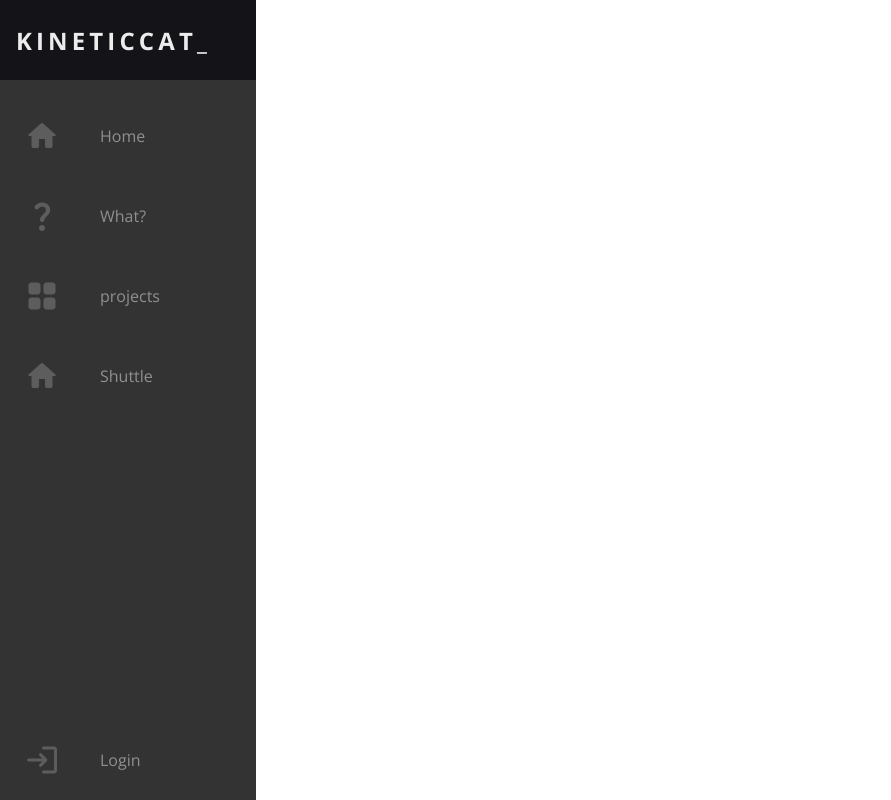
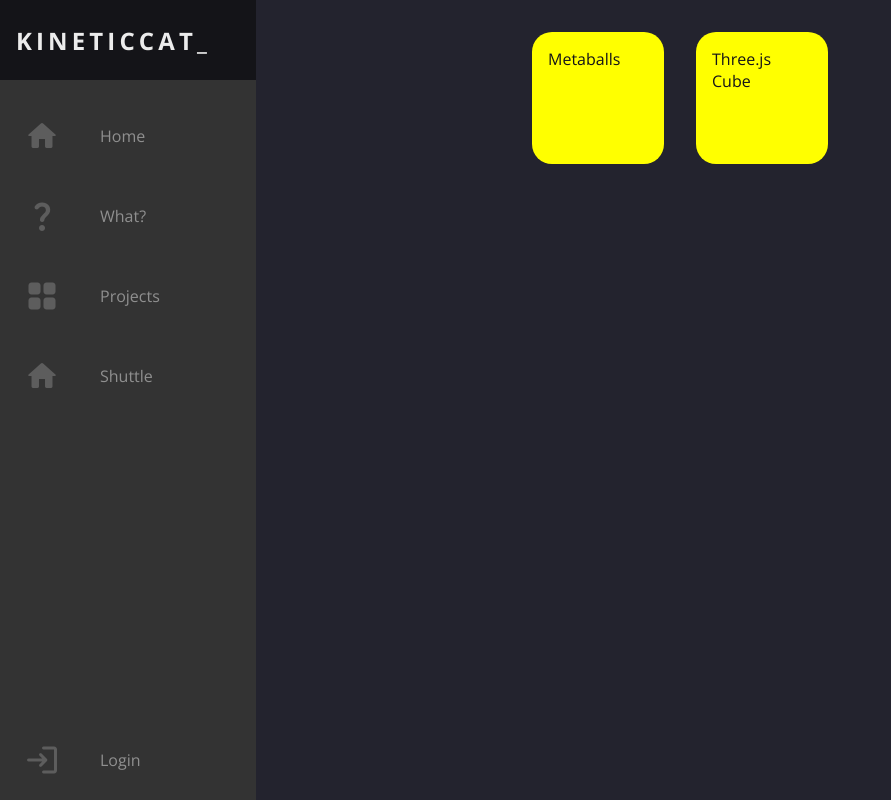
Before and after one commit to kineticneticat/Website, a Flask app: page /projects in a window 1280 px wide. Shown: the whole page, without its empty margins (0-891 px from the left). Run offline with Flask 2, Linux system fonts and the light colour scheme.

Commit message:
projects page flexbox

```diff
--- a/main.py
+++ b/main.py
@@ -227,5 +227,5 @@ def prpo():
     # except:
     #     return 'this page broke lol'
 
-
-app.run(host='0.0.0.0', port=80, debug=True)
+if __name__ == '__main__':
+    app.run(host='0.0.0.0', port=80, debug=True)
--- a/static/style.css
+++ b/static/style.css
@@ -12,7 +12,7 @@
 
 body {
   color: black;
-  background-color: white;
+  background-color: var(--bg-primary);
   margin: 0;
   padding: 0;
 }
@@ -349,10 +349,25 @@ input[type=submit]:hover {
 
 /* Projects Flex %%%%%%%%%%%%%%%%%%%%%%%%%%%%%%%%%%%%%%%%%%%%%%%%%%%%%%*/
 
-.projectsContainer {
+.projectContainer {
   display: flex;
+  flex-flow: row wrap;
+  justify-content: center;
 }
 
-.projectsItem {
-  flex: 1;
+.projectItem {
+  flex: auto;
+  background-color: yellow;
+  width: 100px;
+  height: 100px;
+  padding: 1rem;
+  margin: 1rem;
+  border-radius: 20px;
+  max-width: 100px;
+  text-decoration: none;
+  color: #141418;
 }
+
+.projectItem:hover {
+  opacity: 0.5;
+}
--- a/templates/base.html
+++ b/templates/base.html
@@ -34,28 +34,28 @@
       <li class="logo">
         <a href="#" class="nav-link">
           <span class="link-text logo-text">Kineticcat_</span>
-          <img id="logoIcon" src="static/images/logoPink.png" alt="//\*" width="64" height="64" style="">
+          <img id="logoIcon" src="static/images/logoPink.png" alt="//\*" width="64" height="64">
         </a>
       </li>
 
       <li class="nav-item">
-        <a href="#" class="nav-link">
+        <a href="/" class="nav-link">
           <span id="icon" class="material-icons-round">home</span>
           <span class="link-text">Home</span>
         </a>
       </li>
 
       <li class="nav-item">
-        <a href="#" class="nav-link">
+        <a href="/what" class="nav-link">
           <span id="icon" class="material-icons-round">question_mark</span>
           <span class="link-text">What?</span>
         </a>
       </li>
 
       <li class="nav-item">
-        <a href="#" class="nav-link">
+        <a href="/projects" class="nav-link">
           <span id="icon" class="material-icons-round">grid_view</span>
-          <span class="link-text">projects</span>
+          <span class="link-text">Projects</span>
         </a>
       </li>
 
--- a/templates/cube.html
+++ b/templates/cube.html
@@ -1,3 +1,4 @@
+
 <!DOCTYPE html>
 <html lang="en">
 
--- a/templates/projects.html
+++ b/templates/projects.html
@@ -4,10 +4,8 @@
 
 <main>
   <div class="projectContainer">
-    <div class="projectItem">aaa</div>
-    <div class="projectItem">aaa</div>
-    <div class="projectItem">aaa</div>
-    <div class="projectItem">aaa</div>
+    <a href="/metaballs" class="projectItem">Metaballs</a>
+    <a href="/cube" class="projectItem">Three.js Cube</a>
   </div>
 </main>
 
```
